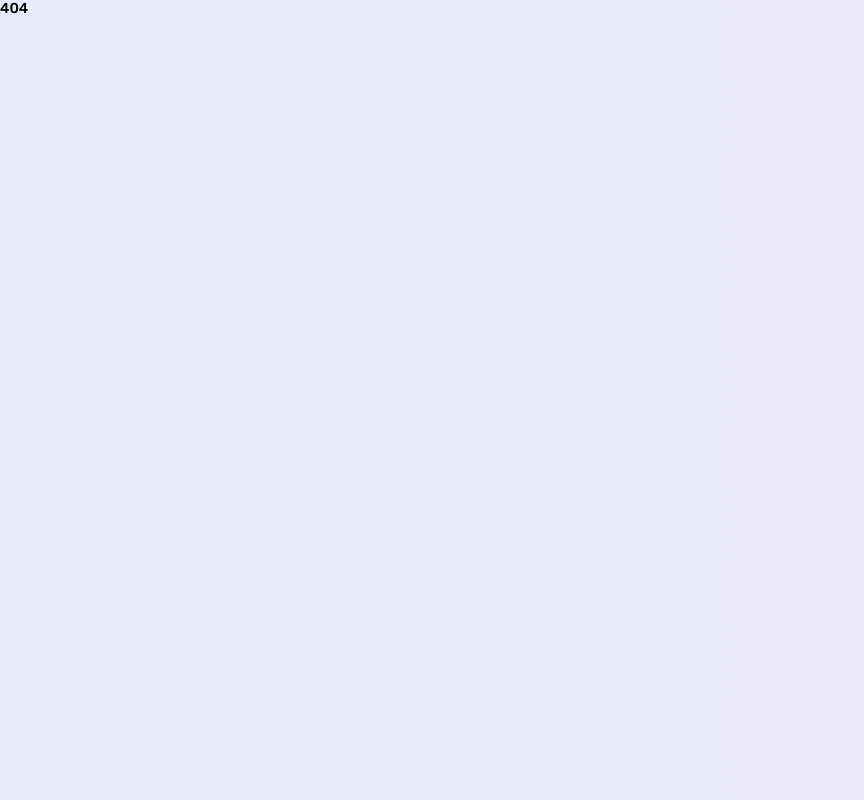
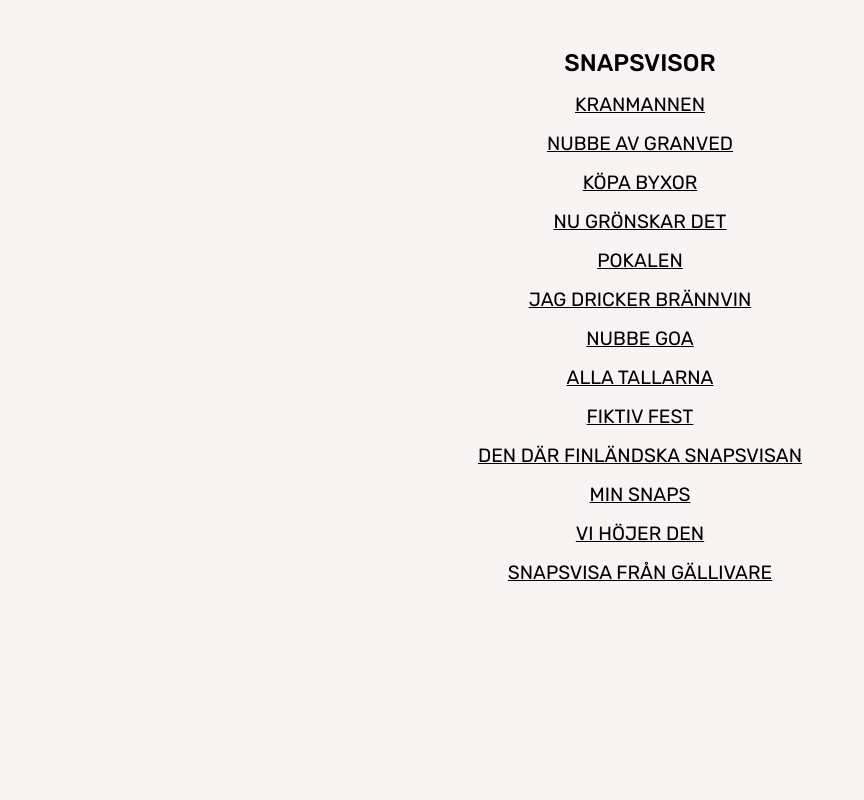
Before and after one commit to emilhallberg/brakskar, a Next.js app: page /snapsvisor in a window 1280 px wide. Before the commit this address had no page. Shown: the top 800 px of the page, without its empty margins (0-864 px from the left). Built offline with nearby package versions, Linux system fonts and the light colour scheme.

Commit message:
add snapsvisor

```diff
--- a/package.json
+++ b/package.json
@@ -5,7 +5,8 @@
     "dev": "next dev",
     "build": "next build",
     "start": "next start",
-    "lint": "next lint"
+    "lint": "next lint",
+    "types": "tsc --noemit"
   },
   "prettier": {
     "semi": true,
--- a/src/components/StartPage/Section.tsx
+++ b/src/components/StartPage/Section.tsx
@@ -28,15 +28,17 @@ const StyledSection = styled.section`
     text-decoration: none;
     transition: background-color 200ms ease-out;
     margin-bottom: 20px;
+    color: black;
 
     &:visited,
     :active,
-    :link {
+    :link,
+    :valid {
       color: black;
     }
 
     &:hover {
-      color: white;
+      color: white !important;
       background-color: ${({ theme }) => theme.palette.primary};
       border: 1px solid transparent;
     }
--- a/src/layout/LandingLayout/index.tsx
+++ b/src/layout/LandingLayout/index.tsx
@@ -95,6 +95,7 @@ const LandingLayout = ({ children }: Props) => (
       <Nav>
         <Link href="/dashboard">Hem</Link>
         <Link href="/ranking">Ranking</Link>
+        <Link href="/snapsvisor">Snapsvisor</Link>
       </Nav>
       <Footer>
         <p>BRAKSKÄR</p>
--- /dev/null
+++ b/src/pages/snapsvisor.tsx
@@ -0,0 +1,269 @@
+import styled, { createGlobalStyle } from "styled-components";
+import Image from "next/image";
+import Link from "next/link";
+import Page, { NextPageWithLayout } from "../layout/Page";
+
+const GlobalStyles = createGlobalStyle`
+  body{
+    background: #faf3f3;
+  }
+`;
+
+const Container = styled.main`
+  background: #faf3f3;
+  display: grid;
+  justify-content: center;
+  grid-template-columns: 400px;
+
+  @media (max-width: 768px) {
+    grid-template-columns: 90%;
+  }
+`;
+
+const Section = styled.section`
+  position: relative;
+  height: 80vh;
+  z-index: 0;
+  text-align: center;
+  display: flex;
+  flex-flow: column;
+  justify-content: center;
+  gap: 8px;
+
+  h1 {
+    color: black;
+    font-size: 1.5rem;
+    text-transform: uppercase;
+    margin-bottom: 8px;
+  }
+
+  a {
+    color: black;
+    font-size: 1.2rem;
+    text-transform: uppercase;
+    margin-bottom: 8px;
+  }
+
+  p,
+  i {
+    color: black;
+    font-size: 1.1rem;
+  }
+`;
+
+const DrinkingSongsPage: NextPageWithLayout = () => (
+  <Page title="Snapsvisor">
+    <meta name="theme-color" content="#faf3f3" />
+    <meta
+      name="viewport"
+      content="width=device-width, initial-scale=1, viewport-fit=cover"
+    />
+    <Container>
+      <Section>
+        <h1>Snapsvisor</h1>
+        <Link href="#Kranmannen">Kranmannen</Link>
+        <Link href="#Nubbe av granved">Nubbe av granved</Link>
+        <Link href="#Köpa byxor">Köpa byxor</Link>
+        <Link href="#Nu grönskar det">Nu grönskar det</Link>
+        <Link href="#Pokalen">Pokalen</Link>
+        <Link href="#Jag dricker brännvin">Jag dricker brännvin</Link>
+        <Link href="#Nubbe goa">Nubbe goa</Link>
+        <Link href="#Alla tallarna">Alla tallarna</Link>
+        <Link href="#Fiktiv fest">Fiktiv fest</Link>
+        <Link href="#Den där Finländska snapsvisan">
+          Den där Finländska snapsvisan
+        </Link>
+        <Link href="#Min snaps">Min snaps</Link>
+        <Link href="#Vi höjer den">Vi höjer den</Link>
+        <Link href="#Snapsvisa från Gällivare">Snapsvisa från Gällivare</Link>
+      </Section>
+      <Section id="Kranmannen">
+        <h1>Kranmannen</h1>
+        <p>
+          Nu så kommer kranmannen, kranmannen, kranmannen.
+          <br />
+          <br />
+          Nu så kommer kranmannen, kran - mannen - kran. Kran kran!
+        </p>
+      </Section>
+      <Section id="Nubbe av granved">
+        <h1>Nubbe av granved</h1>
+        <p>
+          Nu tar vi nubben, ty den är gjord utav granve&apos;. Det bör man snart
+          vid det hära laget va&apos; van ve&apos;.
+          <br />
+          <br />
+          Hur skönt att tänka sig när man går där och knogar, att Akvaviten vi
+          får utav våra skogar.
+        </p>
+      </Section>
+      <Section id="Köpa byxor">
+        <h1>Köpa byxor</h1>
+        <p>
+          Att köpa byxor, en prövning för många, Dom sitter sällan så bra. som
+          dom ska.
+          <br />
+          <br />
+          Dom är för korta, för långa, för trånga. Men en snaps sitter jämt lika
+          bra!
+        </p>
+      </Section>
+      <Section id="Nu grönskar det">
+        <h1>Nu grönskar det</h1>
+        <p>
+          Nu grönskar det i dalens famn nu doftar äng och lid.
+          <br />
+          <br />
+          Kom med, kom med på vandringsfärd i vårens glada tid!
+          <br />
+          <br />
+          Var dag är som en gyllne skål till brädden fylld med vin.
+          <br />
+          <br />
+          Så drick, min vän, drick sol och doft, ty dagen, den är din!
+          <br />
+          <br />
+          Långt bort från stadens gråa hus vi glatt vår kosa styr och följer
+          vägens vita band mot ljusa äventyr.
+          <br />
+          <br />
+          Med öppna ögon låt oss se på livets rikedom, som gror och sjuder
+          överallt där våren går i blom.
+        </p>
+      </Section>
+      <Section id="Pokalen">
+        <h1>Pokalen</h1>
+        <p>
+          Full och galen med moralen minimal, supen ger signalen till backkanal.
+          <br />
+          <br />
+          Ritualen i lokalen är att tömma sin pokal, så skandalen i finalen blir
+          total!
+        </p>
+      </Section>
+      <Section id="Jag dricker brännvin">
+        <h1>Jag dricker brännvin</h1>
+        <p>
+          Jag dricker brännvin nu mens jag lever, när jag är dö så har jag inte
+          tid.
+          <br />
+          <br />
+          När som jag själver ligger i mull, kan jag väl inte supa mig full.
+          <br />
+          <br />
+          När som jag själver ligger i mull, kan jag väl inte supa.
+        </p>
+      </Section>
+      <Section id="Nubbe goa">
+        <h1>Nubbe goa</h1>
+        <p>
+          Nubben goa, nubben goa, är en heders sup.
+          <br />
+          <br />
+          Uti alkoholet töm den om du tålet.
+          <br />
+          <br />
+          Nubben goa, nubben goa är en heders sup!
+        </p>
+      </Section>
+      <Section id="Alla tallarna">
+        <h1>Alla tallarna</h1>
+        <p>
+          Alla tallarna, alla tallarna, alla stora alla små
+          <br />
+          <br />
+          Alla tallarna, alla tallarna, ska vi koka &apos;rännvin på
+          <br />
+          <br />
+          Alla tallarna, alla tallarna, ifrån roten till dess topp
+          <br />
+          <br />
+          Alla tallarna, alla tallarna, ska vi ta och &apos;ricka opp
+        </p>
+      </Section>
+      <Section id="Fiktiv fest">
+        <h1>Fiktiv fest</h1>
+        <p>
+          Tre gubbar tre gubbar jag bjöd uppå en fest.
+          <br />
+          <br />
+          Till Stålmannen, Tarzan, Fantomen med sin häst.
+          <br />
+          <br />
+          Jag dukade fram fyra nubbar, en till mans.
+          <br />
+          <br />
+          Sen drack jag alltihop för det var bara jag som fanns.
+        </p>
+      </Section>
+      <Section id="Den där Finländska snapsvisan">
+        <h1>Den där Finländska snapsvisan</h1>
+        <p>Inte nu - men nu!</p>
+      </Section>
+      <Section>
+        <h1>En gång i månan</h1>
+        <i>Melodi: Mors lilla Olle 🎶</i>
+        <p>
+          <br />
+          <br />
+          En gång i månan är månen full
+          <br />
+          <br />
+          Aldrig jag sett honom ramla omkull
+          <br />
+          <br />
+          Stum av beundran hur mycket han tål
+          <br />
+          <br />
+          Höjer jag glaset och utbringar skål!
+        </p>
+      </Section>
+      <Section id="Min snaps">
+        <h1>Min snaps</h1>
+        <p>Min snaps, en skål, en trudelutt och sen så tar vi våran hutt!</p>
+      </Section>
+      <Section id="Vi höjer den">
+        <h1>Vi höjer den</h1>
+        <p>
+          Vi höjer den, vi sänker den
+          <br />
+          <br />
+          vi hälsar på varandra
+          <br />
+          <br />
+          Så svänger vi den ene vei, sen svänger vi den andra vei
+          <br />
+          <br />
+          Vi höjer den, vi sänker den, vi skålar med varandra!
+        </p>
+      </Section>
+      <Section id="Snapsvisa från Gällivare">
+        <h1>Snapsvisa från Gällivare</h1>
+        <p>
+          Kilimanjaro, det är en bergstopp
+          <br />
+          <br />
+          Kebnekajse, det är en svensk topp
+          <br />
+          <br />
+          Ringsjön, det är en rund sjö
+          <br />
+          <br />
+          Och den långa ludna svansen
+        </p>
+        <p>
+          Vad i allsin dar?
+          <br />
+          <br />
+          Har du spriten kvar?
+          <br />
+          <br />
+          Är du fuller eller snål, SKÅL!!!
+        </p>
+      </Section>
+    </Container>
+    <GlobalStyles />
+  </Page>
+);
+
+export default DrinkingSongsPage;
```
Also changed, not shown: src/pages/index.tsx (+11 -16 lines).
